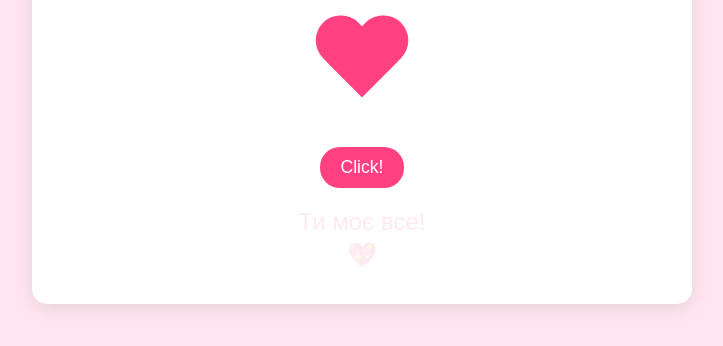
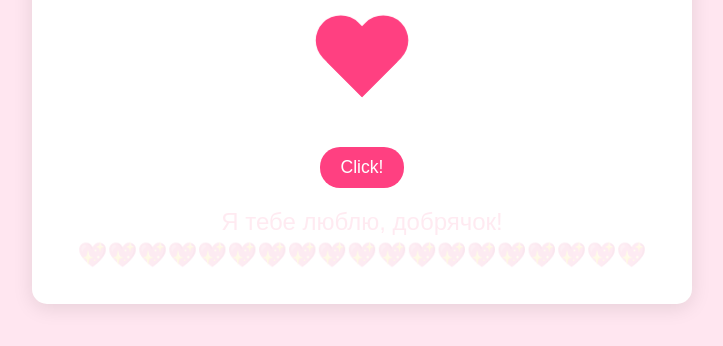
Before and after one commit to endingofourlife/girlfriend, a plain HTML site: page index.html in a window 1280 px wide. Both pictures are taken after a click on the button "Click!". Shown: the part 326-672 px from the top of the page, without its empty margins (278-1001 px from the left). Drawn offline with Linux system fonts and the light colour scheme.

Commit message:
first commit

```diff
--- a/index.html
+++ b/index.html
@@ -17,8 +17,8 @@
         </div>
         <button class="btn-surprise">Click!</button>
         <div class="surprise-message hidden">
-            <p>Ти моє все!</p>
-            <p>💖</p>
+            <p>Я тебе люблю, добрячок!</p>
+            <p>💖💖💖💖💖💖💖💖💖💖💖💖💖💖💖💖💖💖💖</p>
         </div>
     </div>
 </div>
```
